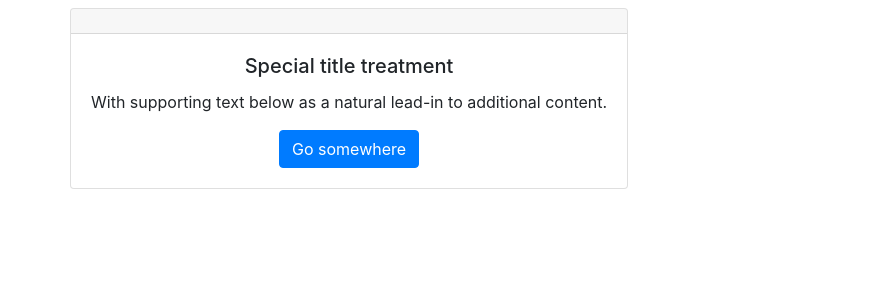
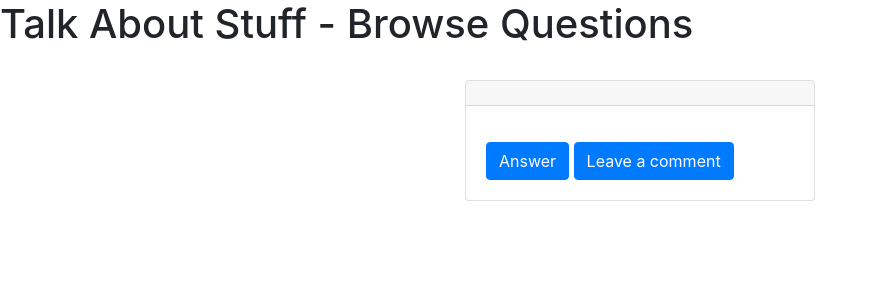
Before and after one commit to Not-the-Bees/Site-Doc-eCommercer, a PHP site: page /readQuestion.php in a window 1280 px wide. Shown: the top 300 px of the page, without its empty margins (0-877 px from the left). Run offline with PHP 8.4, Linux system fonts and the light colour scheme; data that the repository does not hold is empty; some libraries are stand-ins or nearby versions.

Commit message:
avancement page readQuestion

```diff
--- a/public/css/style.css
+++ b/public/css/style.css
@@ -59,6 +59,11 @@ a:hover {
     color: #ff6f3c;
 }
 
+.questionCard {
+    text-align: center;
+    width: 100%;
+}
+
 
 /* Banner */
 .banner {
--- a/resources/views/readQuestion.php
+++ b/resources/views/readQuestion.php
@@ -9,28 +9,30 @@
     <link rel="stylesheet" type="text/css" href="../public/css/mdb.min.css">
     <link rel="stylesheet" type="text/css" href="../public/css/fontawesome-all.css">
     <link rel="stylesheet" type="text/css" href="../public/css/style.css">
-    <link rel="stylesheet" type="text/css" href="../public/css/form.css">
     <title>TalkAboutStuff - <?= ucfirst($question['title']); ?></title>
 </head>
 
 <!-- Banner -->
 <body>
 <header class="banner">
-    <h1 class="title"><?= ucfirst($question['title']); ?></h1>
+    <h1 class="title">Talk About Stuff - Browse Questions</h1>
 </header>
 <!-- End Banner -->
+
+<br>
 <section class="container">
     <section class="row">
-        <div class="text-center">
-        <div class="card text-center">
-            <h2 class="card-header"><?= ucfirst($question['content']); ?></h2>
-            <div class="card-body">
-                <h5 class="card-title">Special title treatment</h5>
-                <p class="card-text">With supporting text below as a natural lead-in to additional content.</p>
-                <a href="#" class="btn btn-primary">Go somewhere</a>
+        <div class="col-md-4 offset-md-4">
+            <div class="card questionCard">
+                <h2 class="card-header"><?= ucfirst($question['title']); ?></h2>
+                <div class="card-body">
+                    <p class="card-text"><?= ucfirst($question['content']); ?></p>
+                    <a href="" class="btn btn-primary btn-large btn-deep-orange boutonHome m-0">Answer</a>
+                    <a href="" class="btn btn-primary btn-large btn-deep-orange boutonHome m-0">Leave a comment</a>
+                </div>
             </div>
         </div>
-        </div>
+        <div class="col-md-4 offset-md-4"></div>
     </section>
 </section>
 
```
